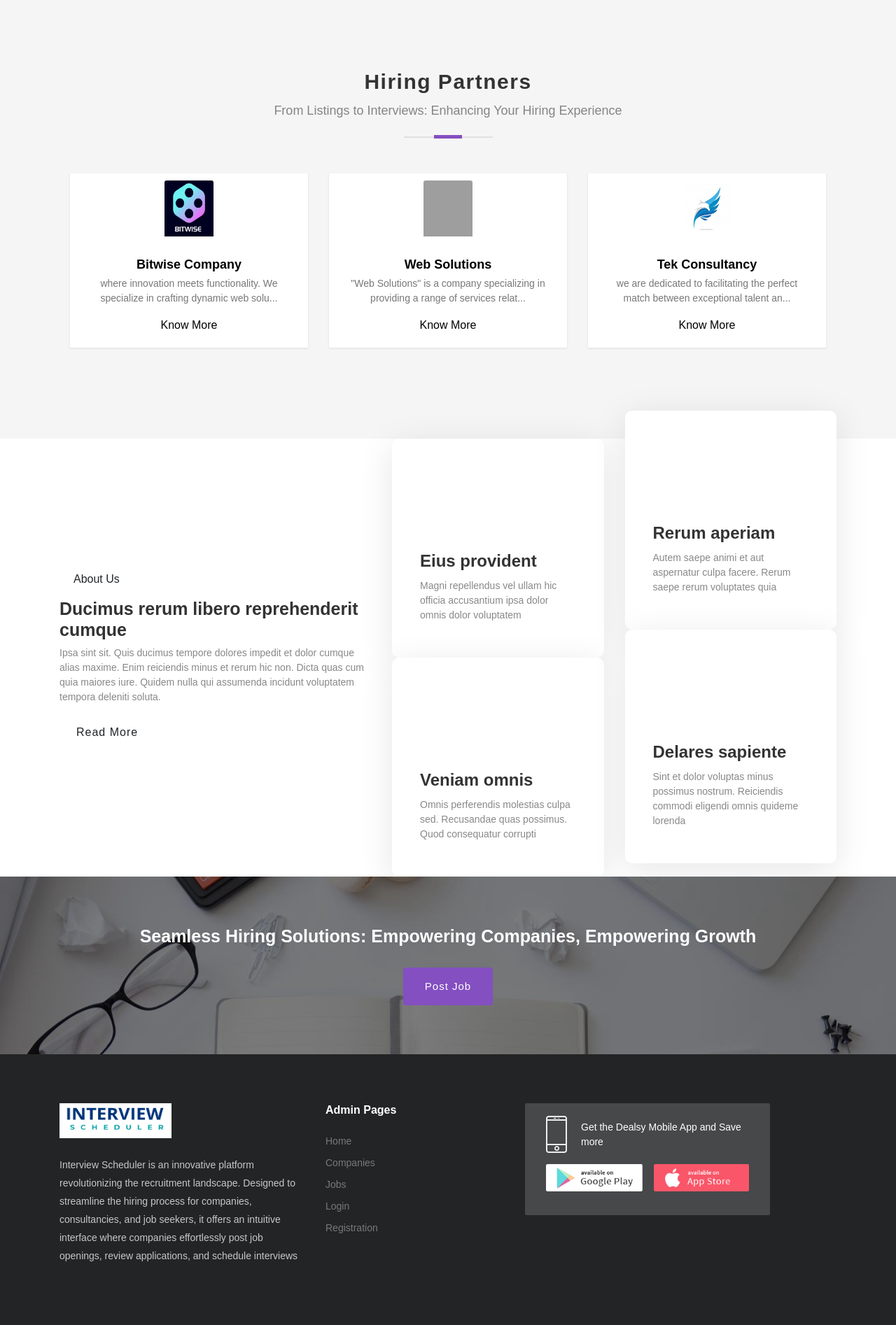
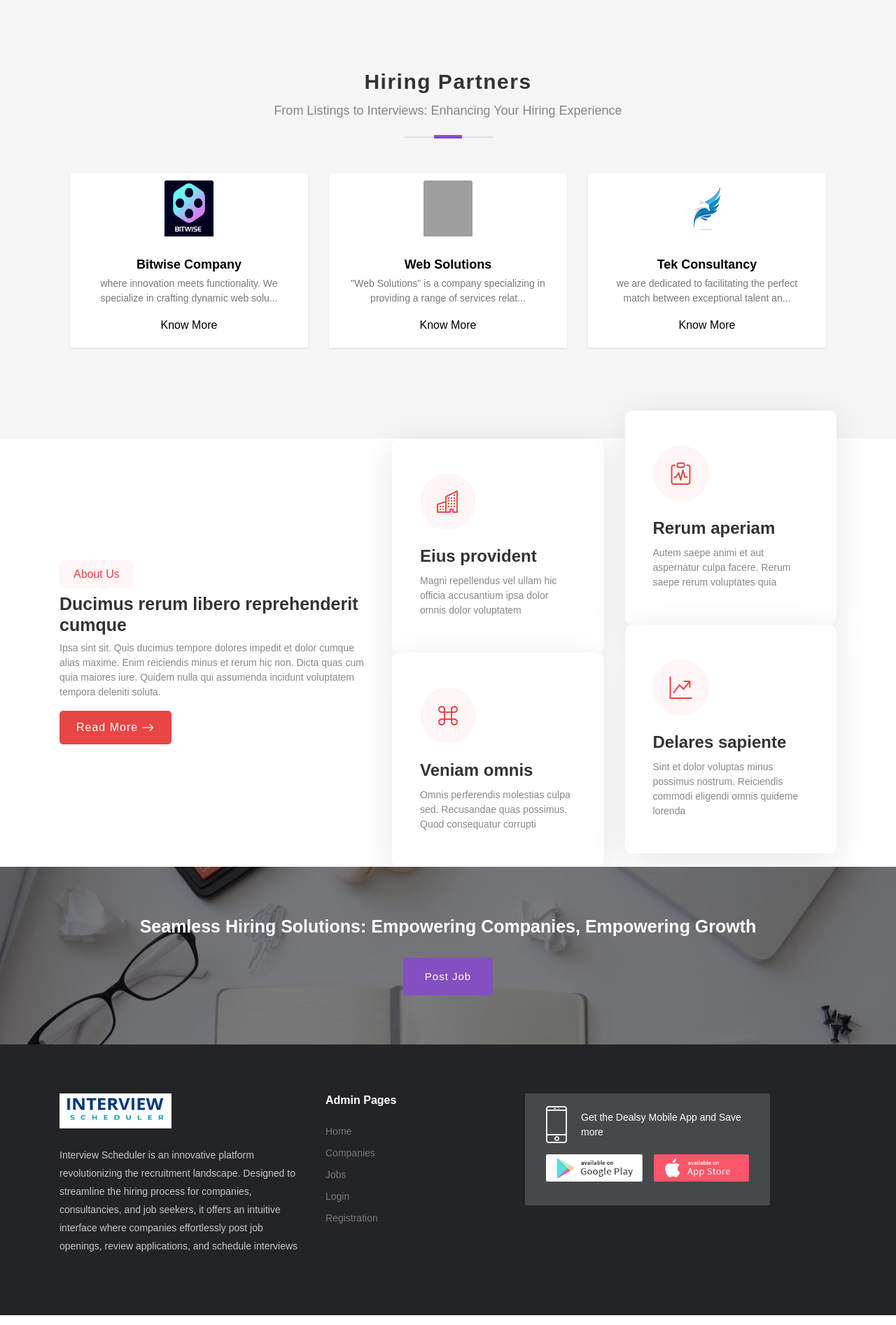
Before and after one commit to Sangeeta-g-d/interview_company, a Django app: page / in a window 1280 px wide. Shown: the part 1812-3706 px from the top of the page at 70% size. Run offline with Django 4.2, Linux system fonts and the light colour scheme; data comes from the database, SQL or seed files in the repository; some libraries are stand-ins or nearby versions; some web fonts are replaced; grey boxes are pictures that could not be loaded.

Commit message:
new change

```diff
--- a/company/templates/index.html
+++ b/company/templates/index.html
@@ -2,7 +2,7 @@
 {% block content %}
 <meta name="viewport" content="width=device-width, initial-scale=1">
 <link rel="stylesheet" href="https://cdnjs.cloudflare.com/ajax/libs/font-awesome/5.15.4/css/all.min.css" integrity="...">
-
+<link href="/static/assets2/vendor/bootstrap-icons/bootstrap-icons.css" rel="stylesheet">
 <style>
   .section {
     overflow-x: hidden;
@@ -37,33 +37,33 @@
     background-color: #f2f2f2;
 }
 
-.about {
+.about1 {
   --background-color: #f4f4f4;
 }
 
-.about .content h3 {
+.about1 .content h3 {
   font-size: 16px;
   font-weight: 500;
   line-height: 19px;
   padding: 10px 20px;
-  background: rgba(var(--primary-color-rgb), 0.05);
-  color: var(--primary-color);
+  background: rgba(232, 69, 69, 0.05);
+  color: #e84545;
   border-radius: 7px;
   display: inline-block;
 }
 
-.about .content h2 {
+.about1 .content h2 {
   font-weight: 700;
 }
 
-.about .content p:last-child {
+.about1 .content p:last-child {
   margin-bottom: 0;
 }
 
-.about .content .read-more {
-  background: var(--primary-color);
-  color: var(--contrast-color);
-  font-family: var(--heading-font);
+.about1 .content .read-more {
+  background: #e84545;
+  color: #ffffff;
+  font-family: "Montserrat", sans-serif;;
   font-weight: 500;
   font-size: 16px;
   letter-spacing: 1px;
@@ -75,23 +75,23 @@
   justify-content: center;
 }
 
-.about .content .read-more i {
+.about1 .content .read-more i {
   font-size: 18px;
   margin-left: 5px;
   line-height: 0;
   transition: 0.3s;
 }
 
-.about .content .read-more:hover {
-  background: rgba(var(--primary-color-rgb), 0.8);
+.about1 .content .read-more:hover {
+  background: #e84545;
   padding-right: 19px;
 }
 
-.about .content .read-more:hover i {
+.about1 .content .read-more:hover i {
   margin-left: 10px;
 }
 
-.about .icon-box {
+.about1 .icon-box {
   padding: 50px 40px;
   box-shadow: 0px 10px 50px rgba(0, 0, 0, 0.1);
   border-radius: 10px;
@@ -99,7 +99,7 @@
   background-color: #fff;
 }
 
-.about .icon-box i {
+.about1 .icon-box i {
   width: 80px;
   height: 80px;
   border-radius: 50%;
@@ -110,27 +110,27 @@
   font-size: 32px;
   line-height: 0;
   transition: all 0.4s ease-out 0s;
-  background-color: rgba(var(--primary-color-rgb), 0.05);
-  color: var(--primary-color);
+  background-color: rgb(232, 69, 69, 0.05);
+  color: #e84545;
 }
 
-.about .icon-box h3 {
+.about1 .icon-box h3 {
   margin-bottom: 10px;
   font-size: 24px;
   font-weight: 700;
 }
 
-.about .icon-box p {
+.about1 .icon-box p {
   margin-bottom: 0;
 }
 
-.about .icon-box:hover i {
-  background-color: var(--primary-color);
-  color: var(--contrast-color);
+.about1 .icon-box:hover i {
+  background-color:#e84545;
+  color: #ffffff;
 }
 
-.about .icon-boxes .col-md-6:nth-child(2) .icon-box,
-.about .icon-boxes .col-md-6:nth-child(4) .icon-box {
+.about1 .icon-boxes .col-md-6:nth-child(2) .icon-box,
+.about1 .icon-boxes .col-md-6:nth-child(4) .icon-box {
   margin-top: -40px;
 }
 
@@ -451,7 +451,7 @@ document.addEventListener("DOMContentLoaded", function() {
 	</div>
 </section>
 
-<section id="about" class="about">
+<section id="about1" class="about1">
 
     <div class="container" data-aos="fade-up" data-aos-delay="100">
       <div class="row align-items-xl-center gy-5">
```
